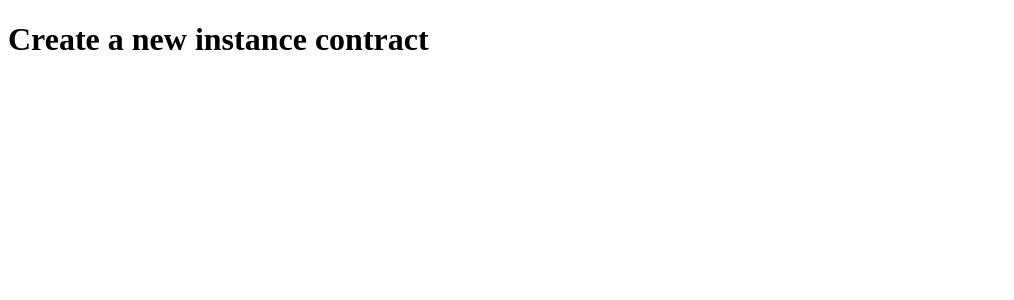
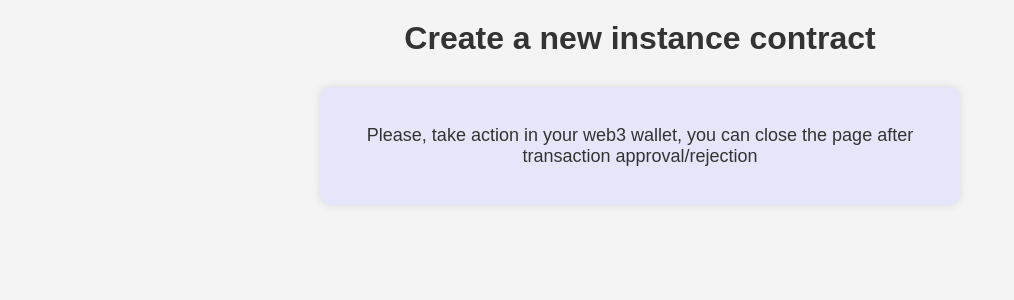
Before and after one commit to beleet/BlockChainFinalAssignment, a FastAPI app: page /register/1 in a window 1280 px wide. Shown: the top 300 px of the page, without its empty margins (0-1014 px from the left). Run offline with FastAPI, Linux system fonts and the light colour scheme; some libraries are stand-ins or nearby versions.

Commit message:
minor changes

```diff
--- a/config.py
+++ b/config.py
@@ -8,8 +8,8 @@ PAYMENT_SERVER = 'http://127.0.0.1:8000'
 PROVIDER_MUMBAI_URL = 'https://rpc-mumbai.maticvigil.com/'
 PROVIDER_SEPOLIA_URL = 'https://rpc.sepolia.org'
 
-MASTER_CONTRACT_MUMBAI_ADDRESS = '0xB391b041fdB025Ce3EcF577ABE9f9F670b2cE7d4'
-MASTER_CONTRACT_SEPOLIA_ADDRESS = '0x643389Eb2E622fE2039b40922ED2A19193374601'
+MASTER_CONTRACT_MUMBAI_ADDRESS = '0x22f7548aCC52D0F8DeAA413d6572B783d185e83E'
+MASTER_CONTRACT_SEPOLIA_ADDRESS = '0x0AA4e33b37e65010B6DaB87A01E27B693eBE9ecC'
 
 token_addresses = {
     'eth': '0x0000000000000000000000000000000000000000',
--- /dev/null
+++ b/web/static/style.css
@@ -0,0 +1,43 @@
+body {
+    margin: 0;
+    padding: 0;
+    font-family: Arial, sans-serif;
+    background-color: #f4f4f4; /* Light gray background for the page */
+    text-align: center;
+}
+
+h1 {
+    color: #333;
+    margin-top: 20px;
+}
+
+button {
+    margin: 10px;
+    padding: 10px 20px;
+    background-color: #4CAF50; /* Green background for buttons */
+    color: white;
+    border: none;
+    border-radius: 5px;
+    cursor: pointer;
+    transition: background-color 0.3s;
+}
+
+button:hover {
+    background-color: #45a049; /* Darker green on hover */
+}
+
+.content {
+    margin-top: 30px;
+    padding: 20px;
+    border-radius: 10px;
+    background-color: #e6e6fa; /* Light lavender background for the message */
+    box-shadow: 0px 0px 10px rgba(0, 0, 0, 0.1); /* Soft shadow for depth */
+    max-width: 600px;
+    margin-left: auto;
+    margin-right: auto;
+}
+
+.content p {
+    color: #333; /* Dark text color */
+    font-size: 18px;
+}
--- a/web/subscription_page.py
+++ b/web/subscription_page.py
@@ -1,11 +1,13 @@
 from fastapi import FastAPI, Request
 from pydantic import BaseModel
 from fastapi.templating import Jinja2Templates
+from fastapi.staticfiles import StaticFiles
 
 import config
 
 app = FastAPI()
 templates = Jinja2Templates(directory="templates")
+app.mount("/static", StaticFiles(directory="static"), name="static")
 
 
 class EthereumAddress(BaseModel):
--- a/web/templates/register_instance_contract.html
+++ b/web/templates/register_instance_contract.html
@@ -5,11 +5,16 @@
     <meta http-equiv="X-UA-Compatible" content="IE=edge">
     <meta name="viewport" content="width=device-width, initial-scale=1.0">
     <title>Register</title>
+    <link rel="stylesheet" type="text/css" href="../static/style.css">
 </head>
 <body>
     <h1>Create a new instance contract</h1>
     <div id="businessAddress" data-param="{{ data.business_address }}"></div>
     <div id="masterContractAddress" data-param="{{ data.master_contract_address }}"></div>
+
+    <div class="content">
+    <p>Please, take action in your web3 wallet, you can close the page after transaction approval/rejection</p>
+</div>
 
     <script src="https://cdn.jsdelivr.net/npm/web3@1.5.3/dist/web3.min.js"></script>
     <script>
--- a/web/templates/subscribe.html
+++ b/web/templates/subscribe.html
@@ -5,6 +5,7 @@
     <meta http-equiv="X-UA-Compatible" content="IE=edge">
     <meta name="viewport" content="width=device-width, initial-scale=1.0">
     <title>Smart Contract Interaction</title>
+    <link rel="stylesheet" type="text/css" href="../static/style.css">
 </head>
 <body>
 <h1>Smart Contract Interaction</h1>
@@ -19,6 +20,10 @@
 <button id="paymentButton">Pay</button>
 <button id="releaseFundsButton">Release Funds</button>
 <button id="switchChainButton">Switch Chain</button>
+
+<div class="content">
+    <p>Please, take action in your web3 wallet, you can close the page after transaction approval/rejection</p>
+</div>
 
 <script src="https://cdn.jsdelivr.net/npm/web3/dist/web3.min.js"></script>
 
```
Also changed, not shown: example.db.
